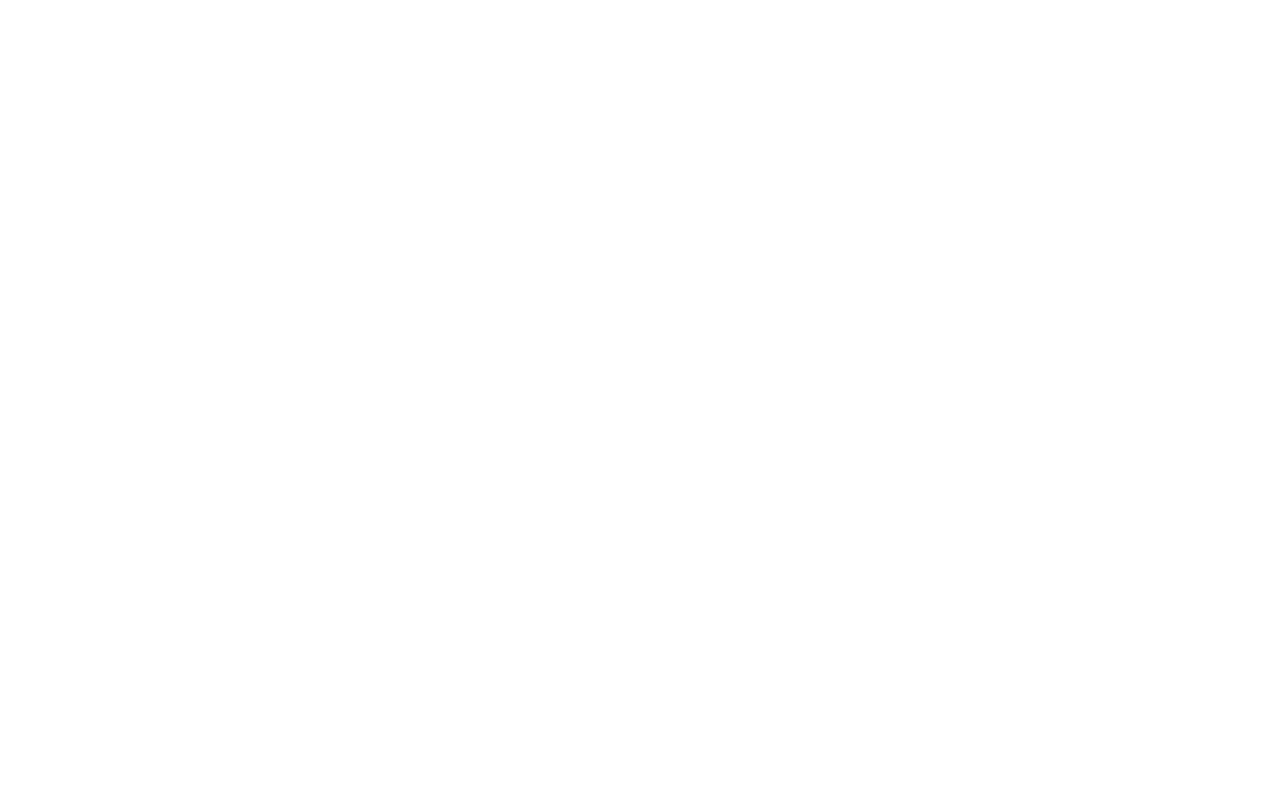
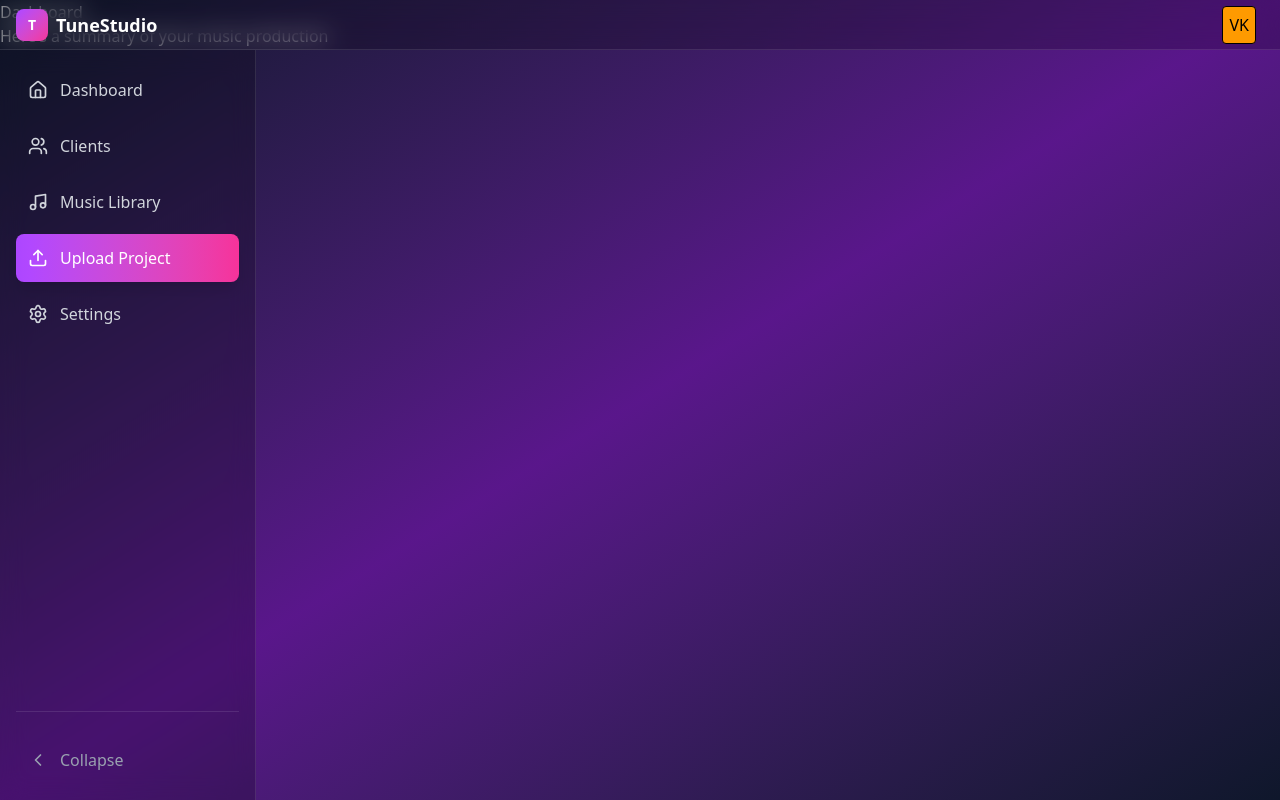
Before and after one commit to Vijaykumar308/musicApp, a React (Vite) app: page /admin/dashboard in a window 1280 px wide. Before the commit this address had no page. Built offline with nearby package versions, Linux system fonts and the light colour scheme.

Commit message:
set up admin page

```diff
--- a/src/App.jsx
+++ b/src/App.jsx
@@ -6,6 +6,7 @@
 import AdminDashboard from "./pages/AdminDashboard"
 import UploadPage from "./pages/UploadPage"
 import TuneUploadPage from "./pages/admin/TuneUploadPage"
+import Dashboard from "./pages/admin/Dashboard"
 
 function App() {
   return (
@@ -19,6 +20,7 @@
           <Route path="/admin" element={<AdminDashboard />} />
           <Route path="/upload" element={<UploadPage />} />
           <Route path="admin/tunelUploadPage" element={<TuneUploadPage />} />
+          <Route path="admin/dashboard" element={<Dashboard />} />
         </Routes>
       </div>
     </Router>
--- /dev/null
+++ b/src/components/admin/AdminLayout.jsx
@@ -0,0 +1,28 @@
+import { Outlet } from "react-router-dom";
+import Header from "./Header";
+import Sidebar from "./Sidebar";
+import { useState } from "react";
+
+const AdminLayout = ({children}) => {
+    const [isMobileMenuOpen, setIsMobileMenuOpen] = useState(false)
+      const toggleMobileMenu = () => {
+    setIsMobileMenuOpen(!isMobileMenuOpen)
+  }
+
+  const closeMobileMenu = () => {
+    setIsMobileMenuOpen(false)
+  }
+    return <>
+        <div className="min-h-screen bg-gradient-to-br from-slate-900 via-purple-900 to-slate-900 text-white">
+            <Header onMobileMenuToggle={toggleMobileMenu} isMobileMenuOpen={isMobileMenuOpen} />
+
+            <div className="flex">
+                <Sidebar isMobileOpen={isMobileMenuOpen} onMobileClose={closeMobileMenu} />
+
+               {children}
+            </div>
+        </div>
+    </>
+}
+
+export default AdminLayout;
--- a/src/components/admin/Sidebar.jsx
+++ b/src/components/admin/Sidebar.jsx
@@ -4,12 +4,12 @@
 import { useState, useEffect } from "react"
 
 const navigationItems = [
-  { title: "Dashboard", icon: Home, active: false, href: "/dashboard" },
+  { title: "Dashboard", icon: Home, active: false, href: "admin/dashboard" },
+  { title: "Clients", icon: Users, active: false, href: "/artists" },
+  { title: "Music Library", icon: Music, active: false, href: "/library" },
   { title: "Upload Project", icon: Upload, active: true, href: "/upload" },
-  { title: "Music Library", icon: Music, active: false, href: "/library" },
-  { title: "Artists", icon: Users, active: false, href: "/artists" },
-  { title: "Genres", icon: Folder, active: false, href: "/genres" },
-  { title: "Reports", icon: FileText, active: false, href: "/reports" },
+  // { title: "Genres", icon: Folder, active: false, href: "/genres" },
+  // { title: "Reports", icon: FileText, active: false, href: "/reports" },
   { title: "Settings", icon: Settings, active: false, href: "/settings" },
 ]
 
--- /dev/null
+++ b/src/pages/admin/Dashboard.jsx
@@ -0,0 +1,17 @@
+import { Layout } from "lucide-react";
+import AdminLayout from "../../components/admin/AdminLayout";
+
+const Dashboard  = () => {
+    return <>
+    <AdminLayout>
+        <div className="container mx-auto">
+            <div>
+                <h2> Dashboard</h2>
+                <p>Here's a summary of your music production</p>
+            </div>
+        </div>
+    </AdminLayout>
+    </>
+}
+
+export default Dashboard;
--- a/src/pages/admin/TuneUploadPage.jsx
+++ b/src/pages/admin/TuneUploadPage.jsx
@@ -4,6 +4,7 @@
 import { Upload, ImageIcon } from "lucide-react"
 import Header from "../../components/admin/Header"
 import Sidebar from "../../components/admin/Sidebar"
+import AdminLayout from "../../components/admin/AdminLayout"
 
 export default function TuneUploadPage() {
   const [isMobileMenuOpen, setIsMobileMenuOpen] = useState(false)
@@ -36,13 +37,8 @@
   }
 
   return (
-    <div className="min-h-screen bg-gradient-to-br from-slate-900 via-purple-900 to-slate-900 text-white">
-      <Header onMobileMenuToggle={toggleMobileMenu} isMobileMenuOpen={isMobileMenuOpen} />
-
-      <div className="flex">
-        <Sidebar isMobileOpen={isMobileMenuOpen} onMobileClose={closeMobileMenu} />
-
-        {/* Main Content */}
+   <AdminLayout>
+     {/* Main Content */}
         <div className="flex-1 ml-0 md:ml-64 transition-all duration-300 pt-[50px]">
           <div className="p-4 md:p-6 lg:p-8">
             <div className="bg-black/30 backdrop-blur-md rounded-2xl border border-white/10 p-4 md:p-8 shadow-2xl">
@@ -181,7 +177,6 @@
             </div>
           </div>
         </div>
-      </div>
-    </div>
+   </AdminLayout>
   )
 }
```
